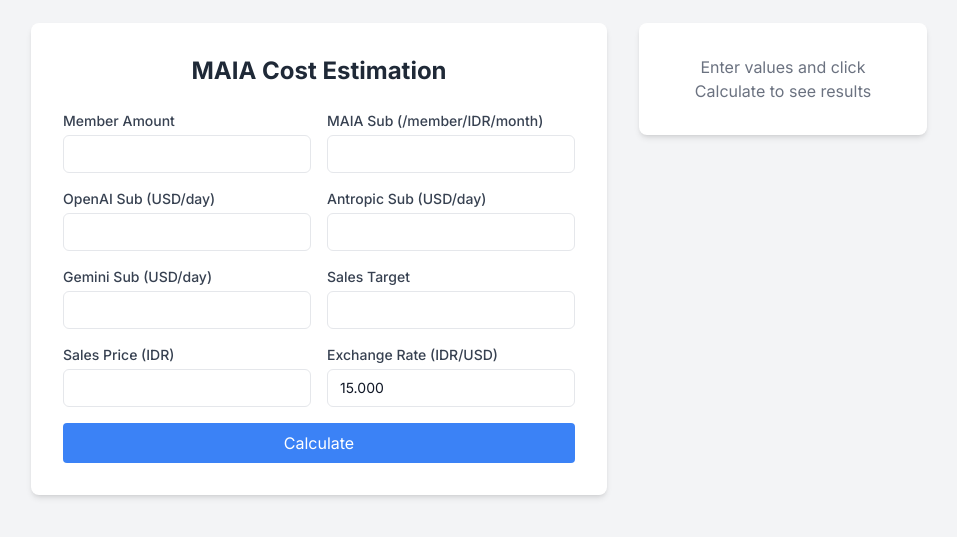
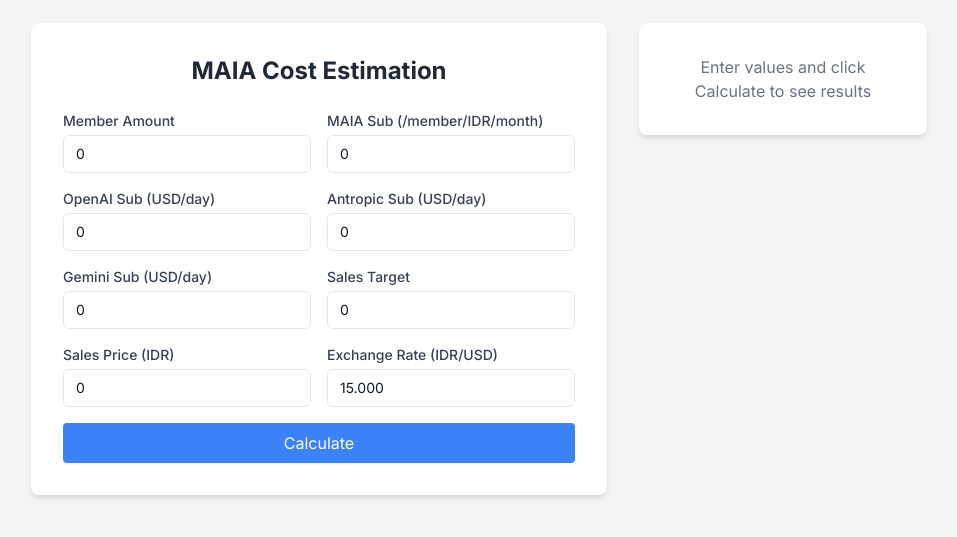
Before and after one commit to hidayatabisena/maiabudget, a Next.js app: page / in a window 1280 px wide. Shown: the part 141-678 px from the top of the page, without its empty margins (161-1118 px from the left). Built offline with nearby package versions, Linux system fonts and the light colour scheme.

Commit message:
Allow users to explicitly enter 0

```diff
--- a/src/app/budget.tsx
+++ b/src/app/budget.tsx
@@ -169,6 +169,13 @@
 
   const handleChange = (e: React.ChangeEvent<HTMLInputElement>) => {
     const inputValue = e.target.value;
+
+    // Handle empty input case
+    if (inputValue === '') {
+      onChange(0);
+      return;
+    }
+
     const numericValue = unformatNumber(inputValue);
 
     if (!isNaN(numericValue)) {
@@ -181,9 +188,10 @@
       <label className="block text-sm font-medium text-gray-700 dark:text-gray-300 mb-1">{label}</label>
       <input
         type="text"
-        value={value === 0 ? '' : formatNumber(value)}
+        value={formatNumber(value)}
         onChange={handleChange}
         className="w-full px-3 py-2 text-sm border rounded-md focus:outline-none focus:ring-2 focus:ring-blue-500 bg-white dark:bg-gray-700 text-gray-900 dark:text-white"
+        placeholder="0"
       />
     </div>
   );
```
